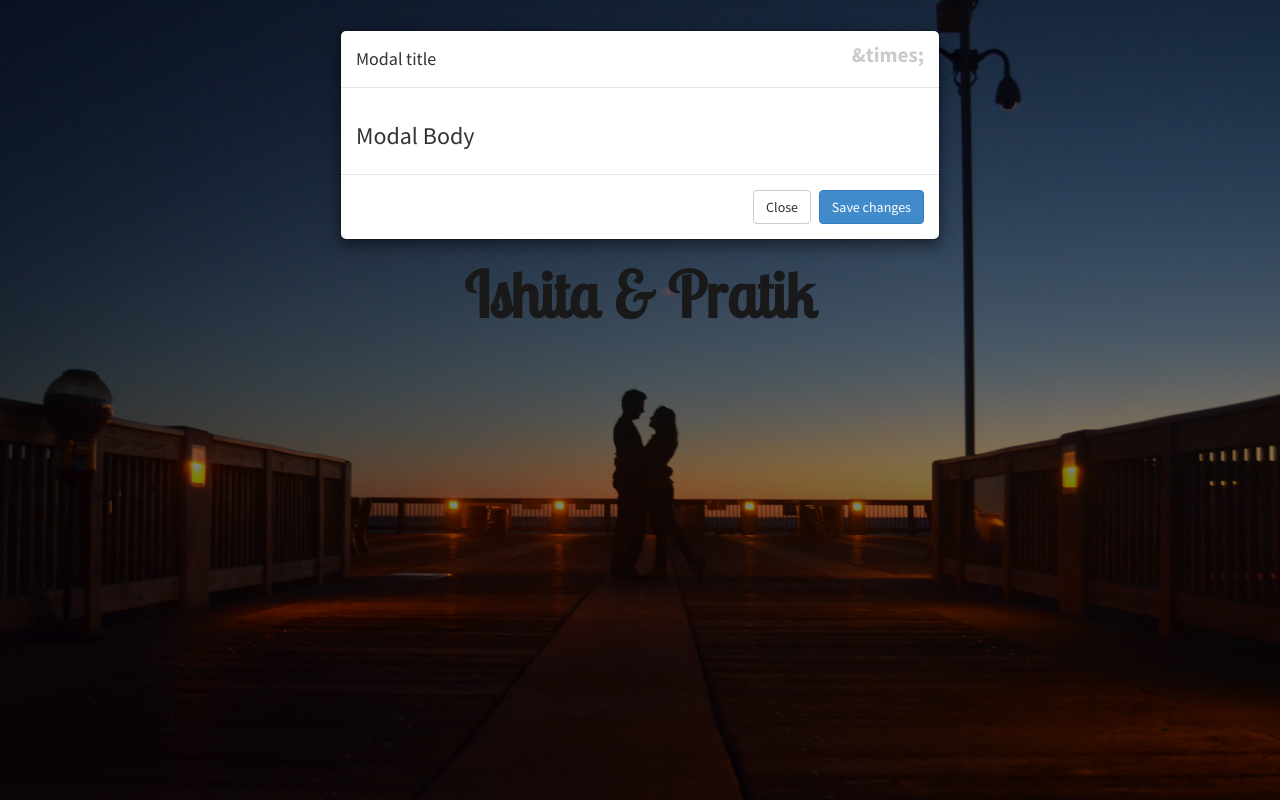
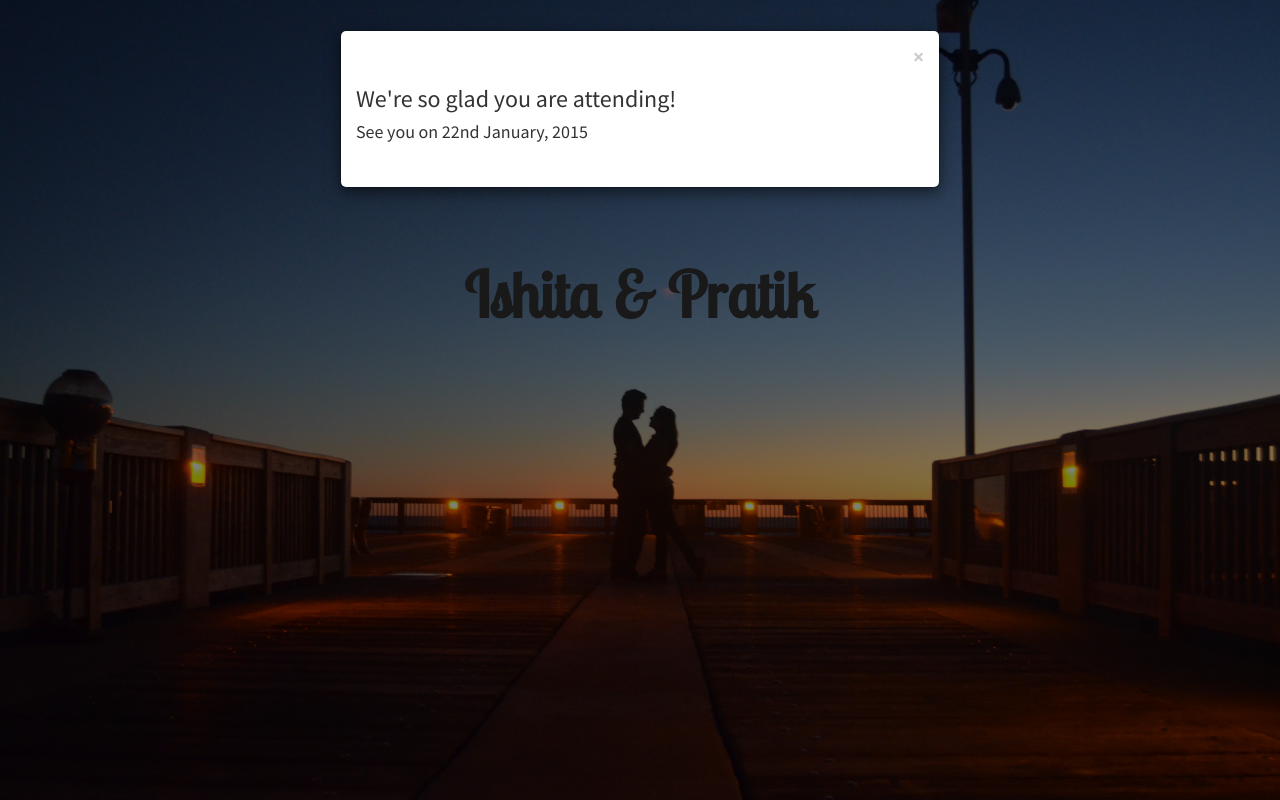
Before and after one commit to ishita345/weddingapp, a Flask app: page / in a window 1280 px wide, after a click on "I'M ATTENDING!". Run offline with Flask 2, Linux system fonts and the light colour scheme; some libraries are stand-ins or nearby versions.

Commit message:
modal done

```diff
--- a/templates/index.html
+++ b/templates/index.html
@@ -332,19 +332,15 @@
 <div class="modal fade" id="rsvpModal" tabindex="-1" role="dialog" aria-labelledby="basicModal" aria-hidden="true">
     <div class="modal-dialog">
         <div class="modal-content">
-            <div class="modal-header">
-            <button type="button" class="close" data-dismiss="modal" aria-hidden="true">&amp;times;</button>
-            <h4 class="modal-title" id="myModalLabel">Modal title</h4>
+            <div class="modal-body">
+                <button type="button" class="close" data-dismiss="modal" aria-hidden="true">&times;</button>
+                <br>
+                <h3>We're so glad you are attending!</h3>
+                <h4>See you on 22nd January, 2015</h4>
+                <br>
             </div>
-            <div class="modal-body">
-                <h3>Modal Body</h3>
-            </div>
-            <div class="modal-footer">
-                <button type="button" class="btn btn-default" data-dismiss="modal">Close</button>
-                <button type="button" class="btn btn-primary">Save changes</button>
         </div>
     </div>
-  </div>
 </div>
 
 <!-- Map -->
```
